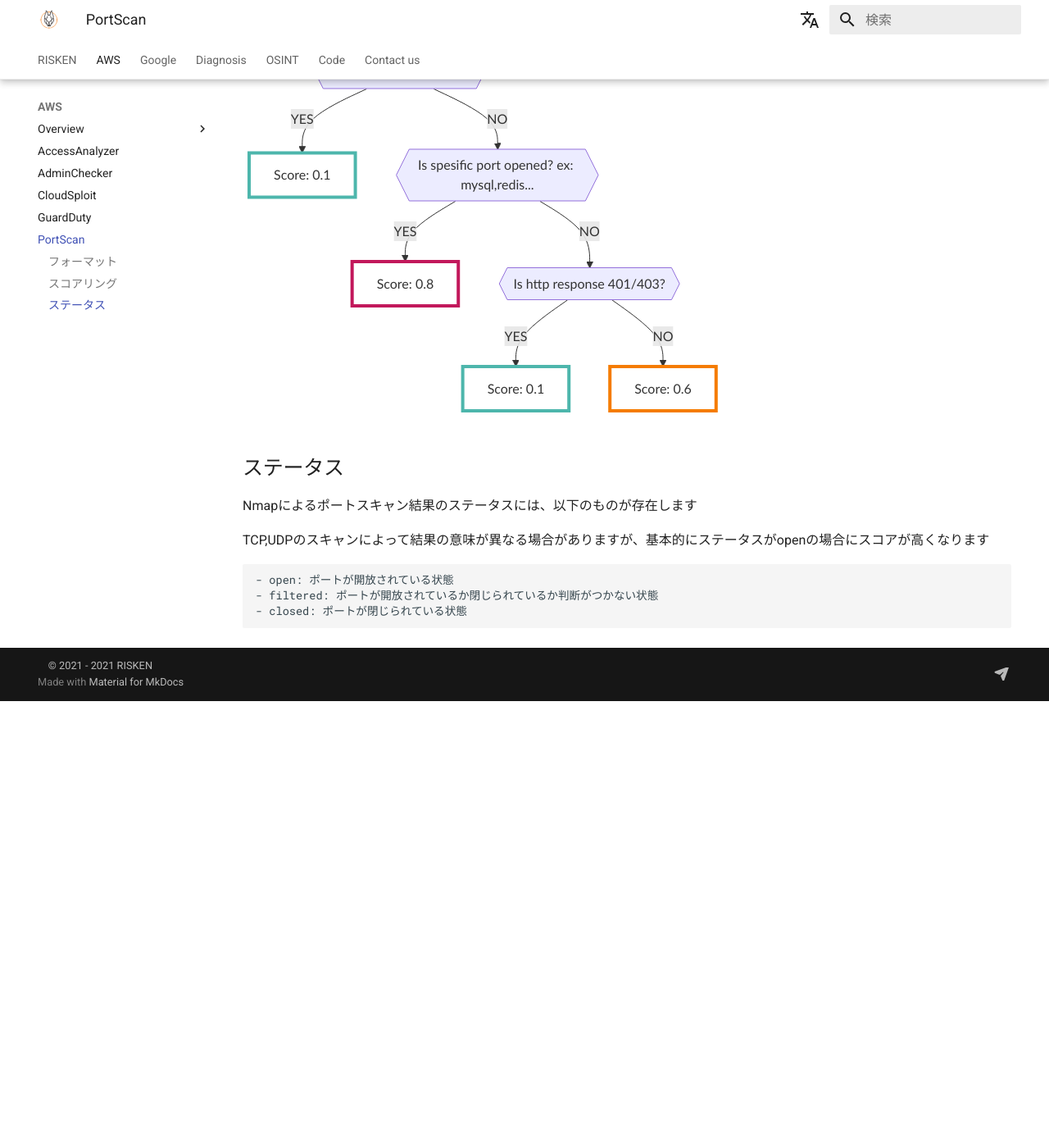
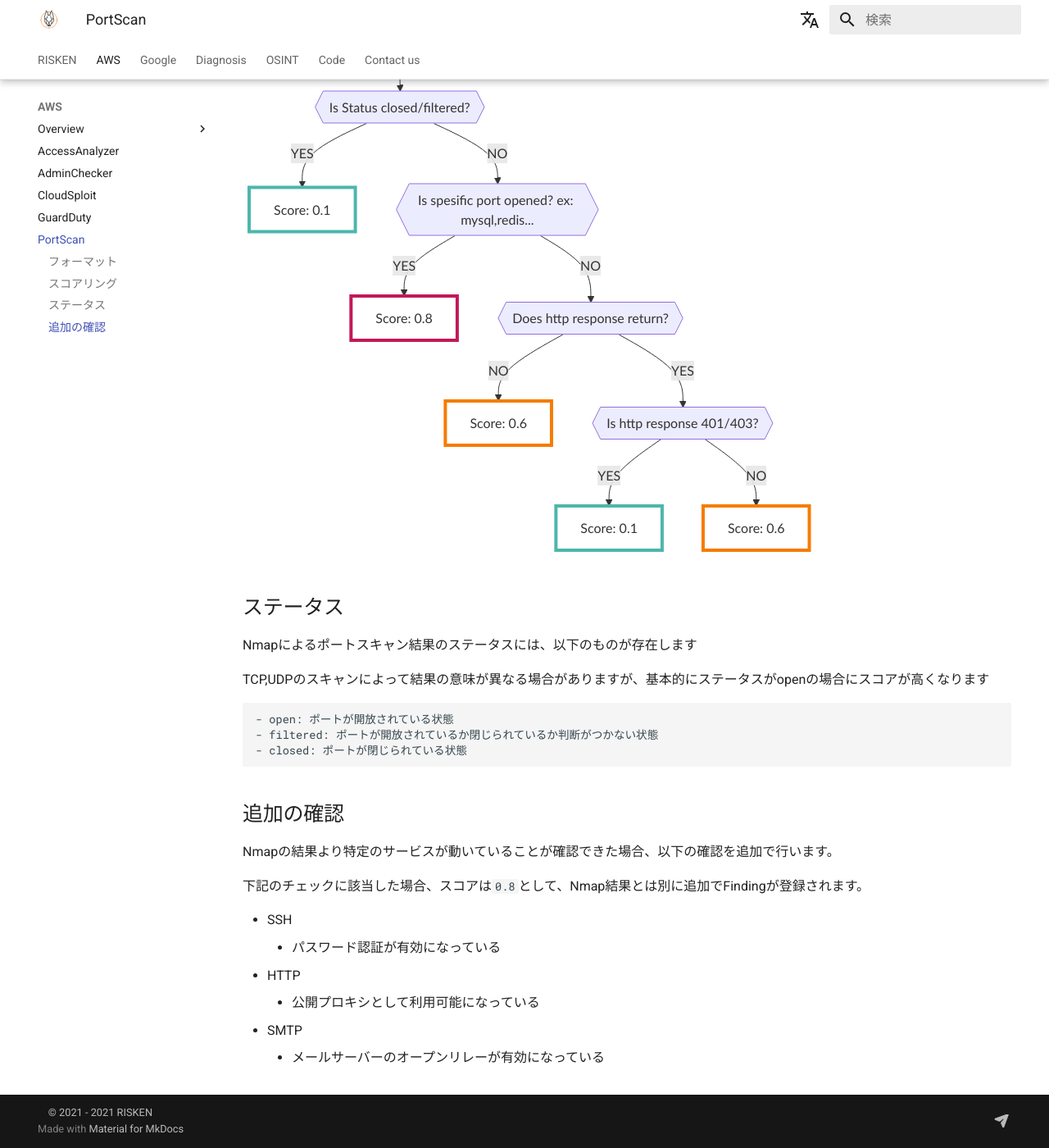
Before and after one commit to ca-risken/doc, an MkDocs documentation site: the page built from docs/aws/portscan.md, in a window 1280 px wide and 1400 px high, scrolled down 877 px. Shown: the whole window at 82% size. Built offline with MkDocs 1.6.1 and Material for MkDocs 9.7.7, drawn with Linux system fonts in a browser that asks for light colours; comment, search, counter and statistics services are not loaded; before the commit the page ends 1732 px from its top, so only the background shows below that; some of the changed text lies outside the part shown.

Commit message:
update portscan cloudsploit

````diff
--- a/docs/aws/portscan.md
+++ b/docs/aws/portscan.md
@@ -18,19 +18,25 @@ RISKENへデータを取り込む際に、以下のメタデータを付加し
 
 スキャン結果の[ステータス](/aws/portscan#_3)、スキャン対象のポート、アクセスした結果のHTTPレスポンスにてスコアリングを行います。
 
+また、ポートが開いておりHTTP,SSH等のサービスが動作していることを確認できた場合に[追加の確認](/aws/portscan#_4)を行います。
+
 ```mermaid
 graph TD
     A[Start] --> B{{Is Status closed/filtered?}};
     B -->|YES| C[Score: 0.1]:::low;
     B -->|NO| D{{Is spesific port opened? ex: mysql,redis...}};
     D -->|YES| E[Score: 0.8]:::high;
-    D -->|NO| F{{Is http response 401/403?}};
-    F -->|YES| G[Score: 0.1]:::low;
-    F -->|NO| H[Score: 0.6]:::mid;
+    D -->|NO| F{{Does http response return?}};
+    F -->|NO| G[Score: 0.6]:::mid;
+    F -->|YES| H{{Is http response 401/403?}};
+    H -->|YES| I[Score: 0.1]:::low;
+    H -->|NO| J[Score: 0.6]:::mid;
+
     classDef high fill:#FFFFFF,stroke:#C2185B,stroke-width:4px;
     classDef mid fill:#FFFFFF,stroke:#F57C00,stroke-width:4px;
     classDef low fill:#FFFFFF,stroke:#4DB6AC,stroke-width:4px;
 ```
+
 
 ## ステータス
 Nmapによるポートスキャン結果のステータスには、以下のものが存在します
@@ -40,3 +46,15 @@ TCP,UDPのスキャンによって結果の意味が異なる場合がありま
     - open: ポートが開放されている状態
     - filtered: ポートが開放されているか閉じられているか判断がつかない状態
     - closed: ポートが閉じられている状態
+
+## 追加の確認
+Nmapの結果より特定のサービスが動いていることが確認できた場合、以下の確認を追加で行います。
+
+下記のチェックに該当した場合、スコアは`0.8`として、Nmap結果とは別に追加でFindingが登録されます。
+
+- SSH
+    - パスワード認証が有効になっている
+- HTTP
+    - 公開プロキシとして利用可能になっている
+- SMTP
+    - メールサーバーのオープンリレーが有効になっている
````
Also changed, not shown: docs/aws/cloudsploit.md (+18 -18 lines), docs/google/portscan.md (+1 -1 lines).
